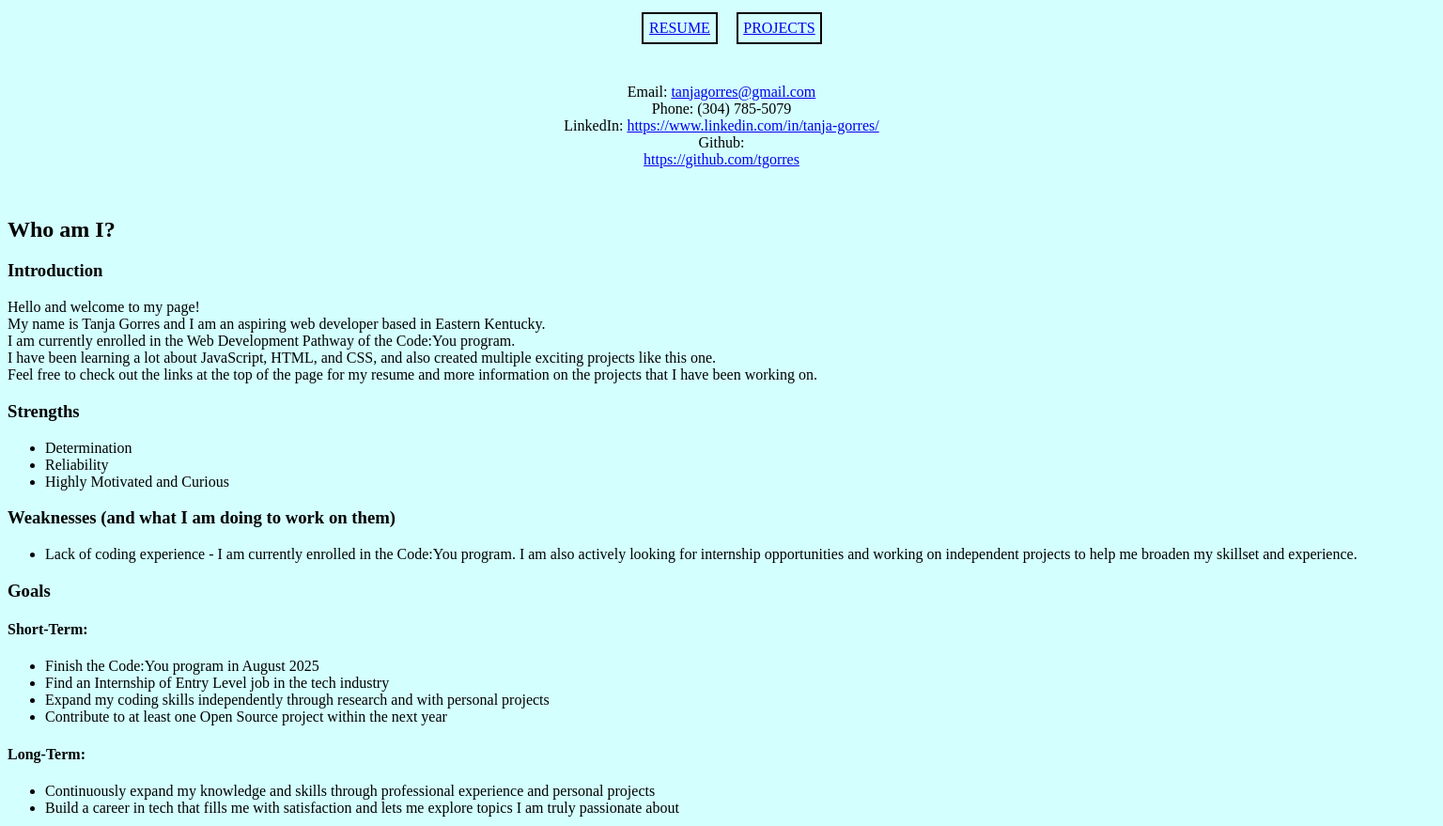
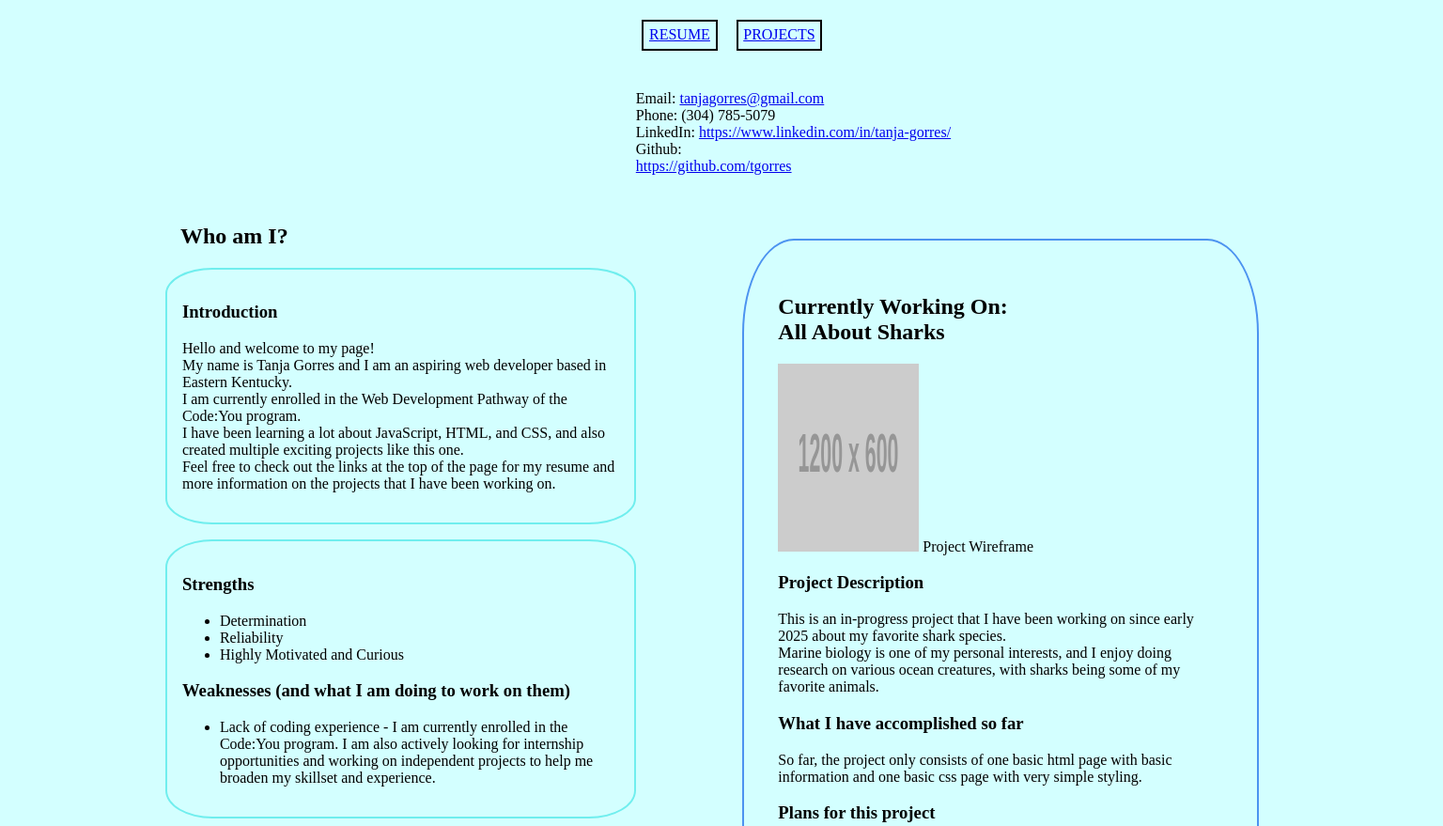
Before and after one commit to tgorres/tgorres.github.io, a plain HTML site: page index.html in a window 1536 px wide. Shown: the part 331-1210 px from the top of the page at 94% size. Drawn offline with Linux system fonts and the light colour scheme; placeholder pictures from the web are drawn by us.

Commit message:
Continued working on media queries

```diff
--- a/css/index.css
+++ b/css/index.css
@@ -24,13 +24,72 @@ nav {
     margin: 10px;
     padding: 3%;
 }
+.contact {
+    margin-left: 5%;
+}
+.who {
+    text-align: center;
+}
+.summary {
+    border: 2px solid rgb(112, 238, 238);
+    border-radius: 10%;
+    padding: 3%;
+    margin: 3%;
+}
+.strong-weak {
+    border: 2px solid rgb(112, 238, 238);
+    border-radius: 10%;
+    padding: 3%;
+    margin: 3%;
+}
+.goals {
+    border: 2px solid rgb(112, 238, 238);
+    border-radius: 10%;
+    padding: 3%;
+    margin: 3%;
+}
+.aside {
+    border: 2px solid rgb(76, 147, 240);
+    border-radius: 10%;
+    padding: 3%;
+    margin: 3%;
+}
+
+@media (min-width: 400px) {
+    .contact {
+        /* text-align: center; */
+
+        margin-left: 30%;
+        /* margin-right: 40%; */
+    }
+}
+
 @media(min-width: 1024px) {
     .contact {
         display: flex;
         flex-direction: column;
-        align-items: center;
+        /* align-items: center; */
+        margin-left: 40%;
+    }
+    .who {
+        text-align: center;
+        margin-left: 0%;
     }
 }
+
 @media(min-width: 1500px) {
-
+    .main {
+        display: flex;
+        flex-direction: row;
+        gap: 5%;
+        padding-left: 10%;
+        padding-right: 10%;
+    }
+    .who {
+        text-align:left;
+        margin-left: 6%;
+    }
+    .contact {
+        margin-left: 44%;
+    }
 }
--- a/index.html
+++ b/index.html
@@ -8,8 +8,8 @@
     </head>
 
     <body>
-        <main class="container">
-            <section class="header">
+        <div class="container">
+            <header class="header">
                 <section class="intro">
                     <h1>Tanja Gorres</h1>
                     <img src="/profile-picture.jpg" alt="Profile picture">
@@ -36,14 +36,18 @@
                         <a href="https://github.com/tgorres" target=”_blank”>https://github.com/tgorres</a>
                     </p>
                 </div>
-            </section>
-            <section class="section">
-                <h2>Who am I?</h2>
+            </header>
+            <main class="main">
+                <article class="article">
+                    <h2 class="who">Who am I?</h2>
+                    <div class="summary">
                         <h3>Introduction</h3>
                         <p>
                             Hello and welcome to my page! <br>My name is Tanja Gorres and I am an aspiring web developer based in Eastern Kentucky. <br>I am currently enrolled in the Web Development Pathway of the Code:You program.
                             <br>I have been learning a lot about JavaScript, HTML, and CSS, and also created multiple exciting projects like this one.<br> Feel free to check out the links at the top of the page for my resume and more information on the projects that I have been working on.
                         </p>
+                    </div>
+                    <div class="strong-weak">
                         <h3>Strengths</h3>
                         <ul>
                             <li>Determination</li>
@@ -54,6 +58,8 @@
                         <ul>
                             <li>Lack of coding experience - I am currently enrolled in the Code:You program. I am also actively looking for internship opportunities and working on independent projects to help me broaden my skillset and experience.</li>
                         </ul>
+                    </div>
+                    <div class="goals">
                         <h3>Goals</h3>
                         <h4>Short-Term:</h4>
                         <ul>
@@ -67,7 +73,8 @@
                             <li>Continuously expand my knowledge and skills through professional experience and personal projects</li>
                             <li>Build a career in tech that fills me with satisfaction and lets me explore topics I am truly passionate about</li>
                         </ul>
-            </section>
+                    </div>
+                </article>
                 <aside class="aside">
                     <h2>Currently Working On: <br>All About Sharks</h2>
                     <img src="https:via.placeholder.com/1200x600" alt="Project Wireframe">
@@ -84,5 +91,6 @@
                     </div>
                 </aside>
             </main>
+        </div>
     </body>
 </html>
```
Lines whose indentation alone changed are shown as unchanged.
